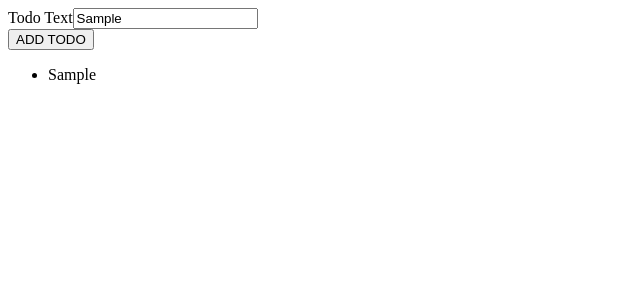
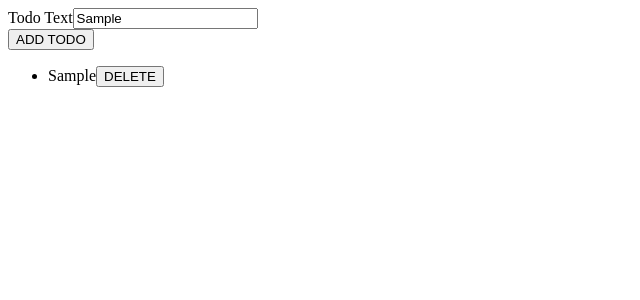
Before and after one commit to jihyeon-kimy/typescript-study, a React (Create React App) app: page / in a window 1280 px wide. Both pictures are taken after typing "Sample" into the empty fields and a click on the button "ADD TODO". Shown: the top 300 px of the page, without its empty margins (0-640 px from the left). Built offline with nearby package versions, Linux system fonts and the light colour scheme.

Commit message:
Add: Todo 항목을 삭제하는 기능

```diff
--- a/src/App.tsx
+++ b/src/App.tsx
@@ -10,10 +10,16 @@
     setTodos((prev) => [...prev, { id: Math.random().toString(), text }]);
   };
 
+  const todoDeleteHandler = (todoId: string) => {
+    setTodos((prevTodos) => {
+      return prevTodos.filter((todo) => todo.id !== todoId);
+    });
+  };
+
   return (
     <div className="App">
       <NewTodo onAddTodo={todoAddHandler} />
-      <TodoList items={todos} />
+      <TodoList items={todos} onDeleteTodo={todoDeleteHandler} />
     </div>
   );
 };
--- a/src/components/TodoList.tsx
+++ b/src/components/TodoList.tsx
@@ -2,13 +2,17 @@
 
 interface TodoListProps {
   items: { id: string; text: string }[];
+  onDeleteTodo: (id: string) => void;
 }
 
 const TodoList: React.FC<TodoListProps> = (props) => {
   return (
     <ul>
       {props.items.map((todo) => (
-        <li key={todo.id}>{todo.text}</li>
+        <li key={todo.id}>
+          <span>{todo.text}</span>
+          <button onClick={props.onDeleteTodo.bind(null, todo.id)}>DELETE</button>
+        </li>
       ))}
     </ul>
   );
```
